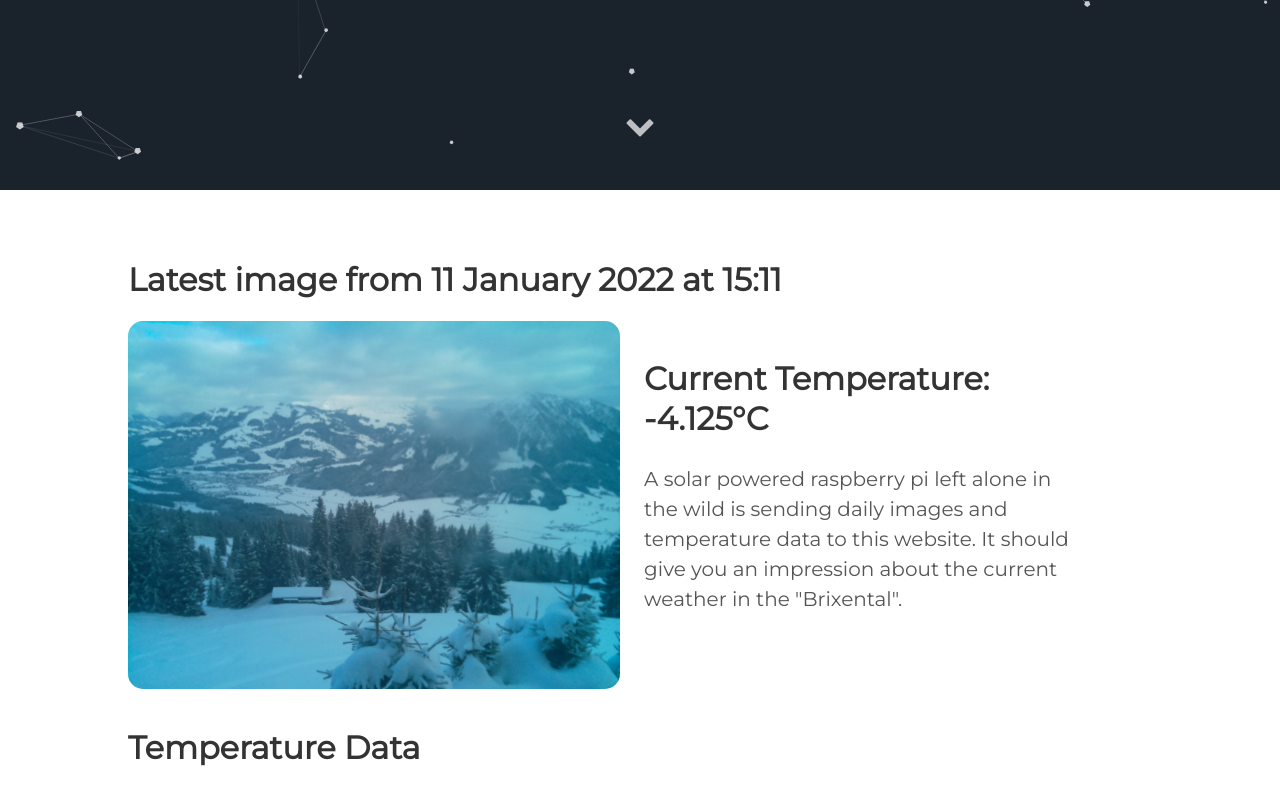
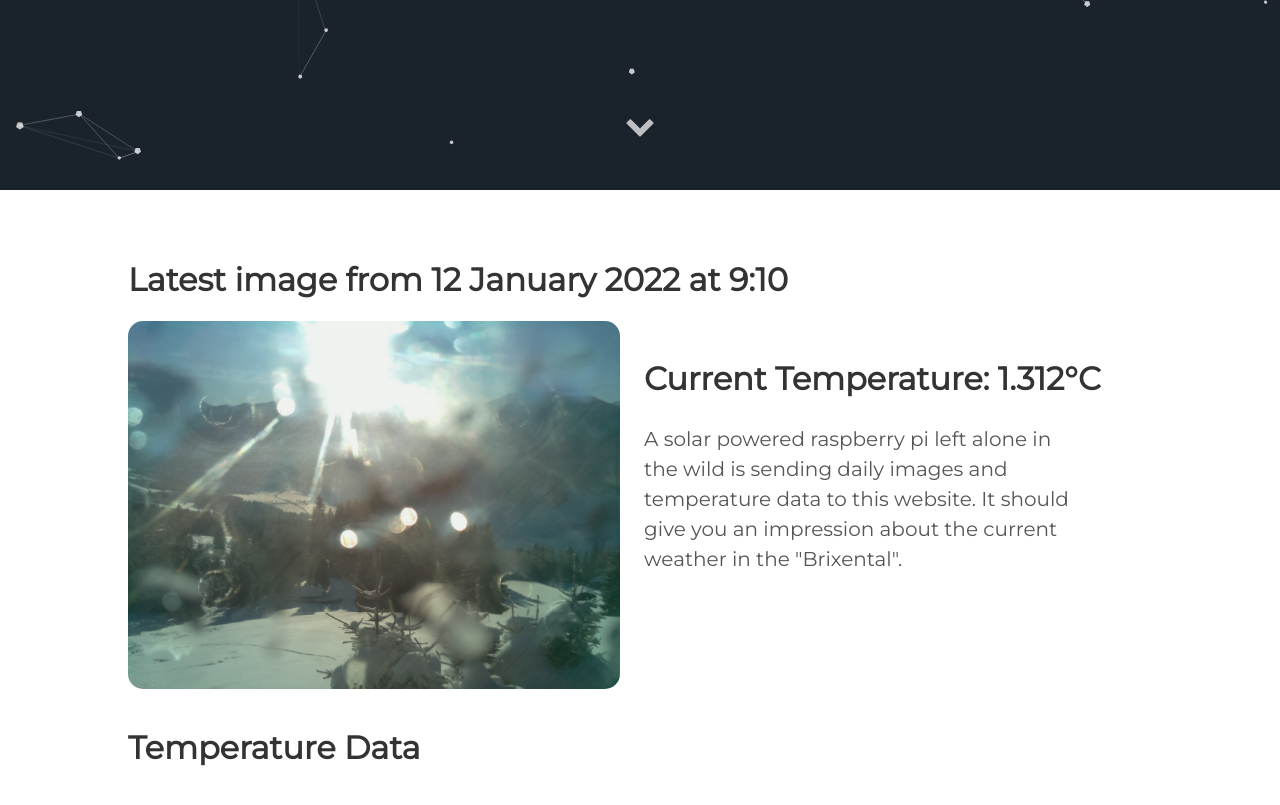
Before and after one commit to vektorious/vektorious.github.io, a Jekyll site: the page built from resources/huette.md, in a window 1280 px wide and 900 px high, scrolled down 710 px. Shown: the top 805 px of the window. Built offline with Jekyll 4.4.1, drawn with Linux system fonts in a browser that asks for light colours.

Commit message:
I'm a bot beep boop

```diff
--- a/resources/huette.md
+++ b/resources/huette.md
@@ -6,13 +6,13 @@ image: '/assets/img/'
 description: 'Live image from the Austrian alps'
 twitter_text: ' '
 ---
-## Latest image from 11 January 2022 at 15:11
+## Latest image from 12 January 2022 at  9:10
 <div class="huette">
   <div class="huette-image">
     <img src="{{ "/assets/img/huette.jpg" | prepend: site.baseurl }}">
   </div>
   <div class="huette-text">
-        <h2>Current Temperature: -4.125°C</h2>
+        <h2>Current Temperature: 1.312°C</h2>
         <p>A solar powered raspberry pi left alone in the wild is sending daily images and temperature data to this website. It should give you an impression about the current weather in the "Brixental".</p>
 
   </div>
```
Also changed, not shown: rpi-script/2022-01-12_090930.txt (renamed from rpi-script/2022-01-11_150943.txt, +5 -5 lines), rpi-script/huette.md (+2 -2 lines), assets/img/huette.jpg, assets/img/temp_plot.png, rpi-script/temp_plot.png, 1 other file.
